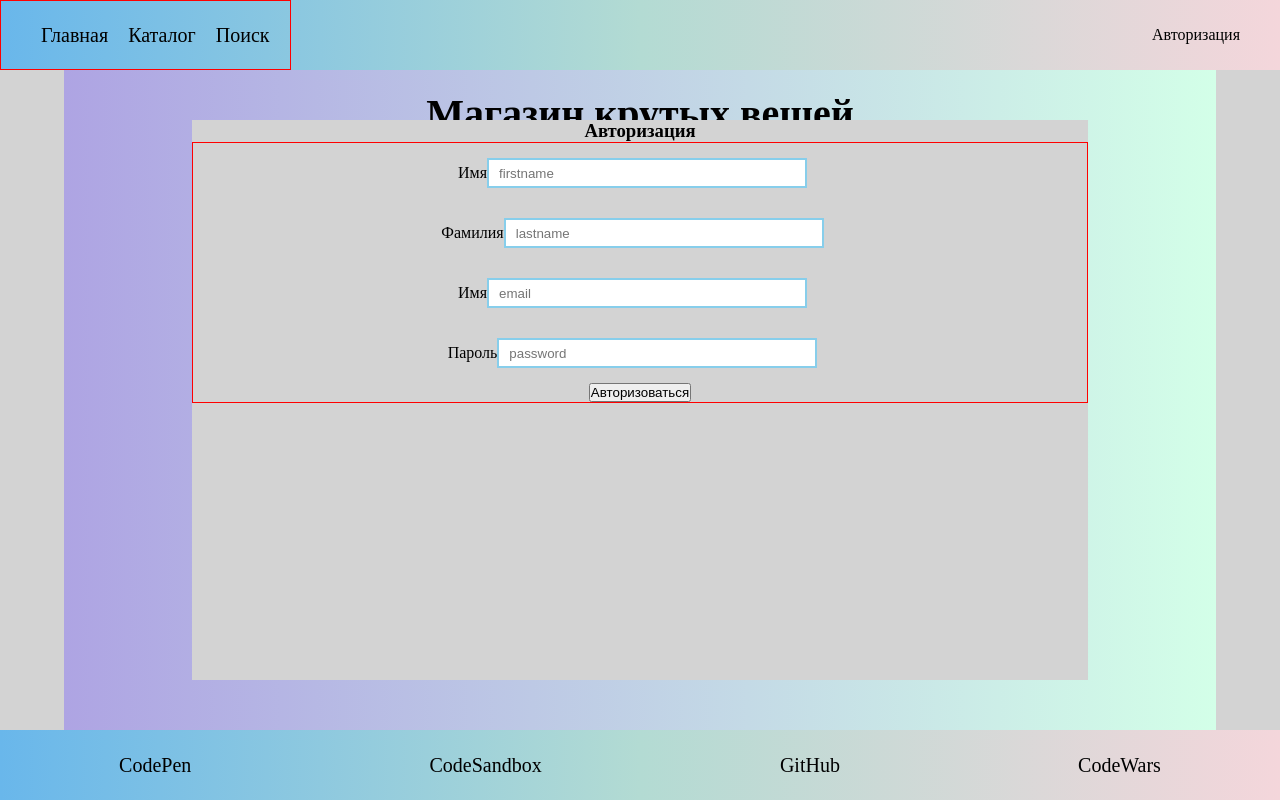
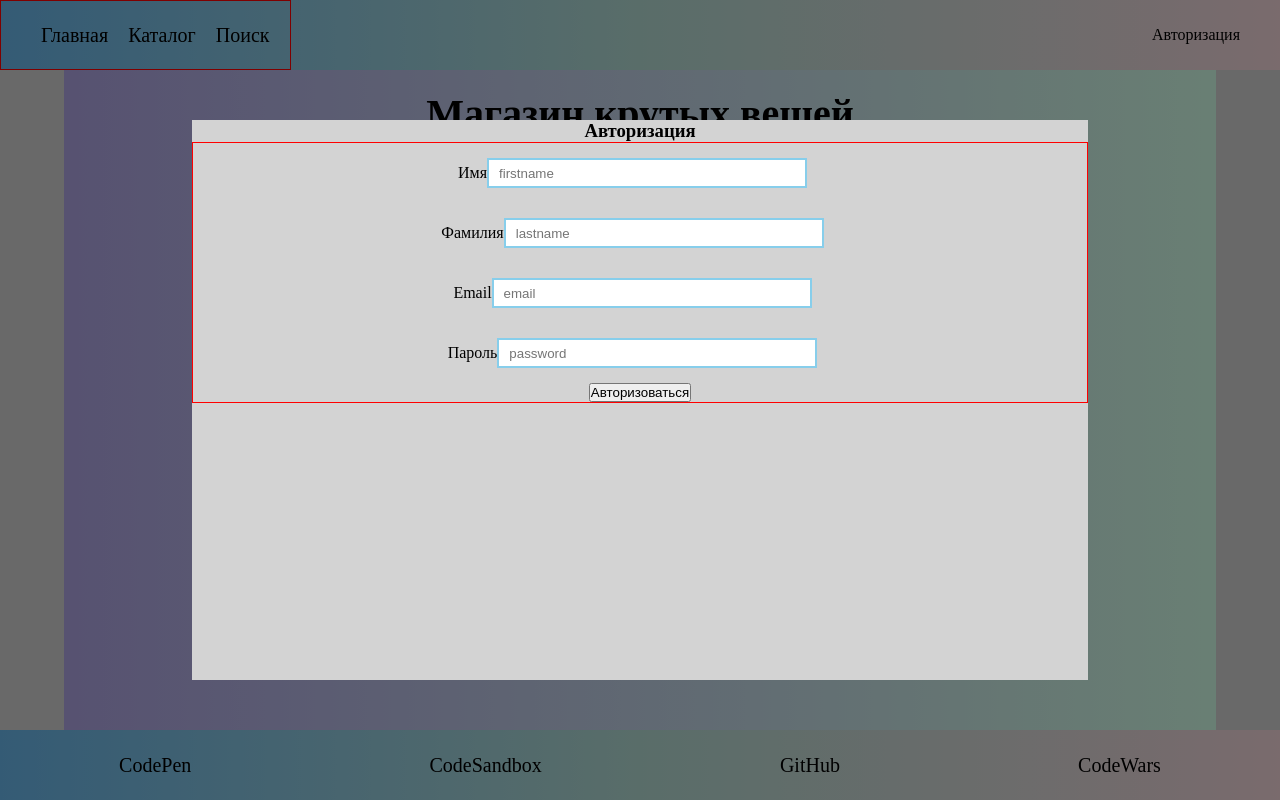
Before and after one commit to pylsar/myReactFunnyShop, a React (Create React App) app: page / in a window 1280 px wide. Both pictures are taken after a click on the element "Авторизация". Built offline with nearby package versions, Linux system fonts and the light colour scheme.

Commit message:
auth modal overlay windows close

```diff
--- a/src/containers/Auth/Auth.js
+++ b/src/containers/Auth/Auth.js
@@ -1,4 +1,4 @@
-import React from 'react'
+import React, { Fragment } from 'react'
 import {connect} from 'react-redux'
 import { actions } from '../../actions/actions'
 
@@ -87,6 +87,10 @@ class Auth extends React.Component {
                 {!this.props.isRegestered ? <span onClick={this.props.onModalToggle}>Авторизация</span> : <span onClick={this.props.onModalToggle}>{`${this.state.firstname} ${this.state.lastname}`}</span>}
                 {
                 this.props.isVisible &&
+                <Fragment>
+                    {/* добавляем слой для затемнения */}
+                    <div className="auth__modalOverlay" onClick={this.props.onModalToggle}></div>
+                    {/* форма авторизации */}
                     <div className="auth__form">
                         <h3>Авторизация</h3>
                         <form onSubmit={this.handleSubmit} className="auth__form__box">
@@ -117,7 +121,7 @@ class Auth extends React.Component {
                                 <div className="auth__form__box--error">{this.state.lastnameError}</div>
                             </div>
                             <div>
-                            <label htmlFor="email">Имя</label>
+                                <label htmlFor="email">Email</label>
                                 <input
                                 className={this.state.firstnameError ? 'auth__form__box__input auth__form__box__input--error': 'auth__form__box__input'}
                                 type="text"
@@ -145,6 +149,7 @@ class Auth extends React.Component {
                             <button type="submit" onClick={this.handleSubmit}>Авторизоваться</button>
                         </form>
                     </div>
+                </Fragment>
                 }
             </div>
         )
--- a/src/containers/Auth/Auth.scss
+++ b/src/containers/Auth/Auth.scss
@@ -41,4 +41,15 @@
             }
         }
     }
+    &__modalOverlay {
+        background: black;
+        opacity: .5;
+        width: 100vw;
+        height: auto;
+        position: fixed;
+        top: 0;
+        left: 0;
+        bottom:0;
+        right: 0;
+    }
 }
```
Lines whose indentation alone changed are shown as unchanged.
